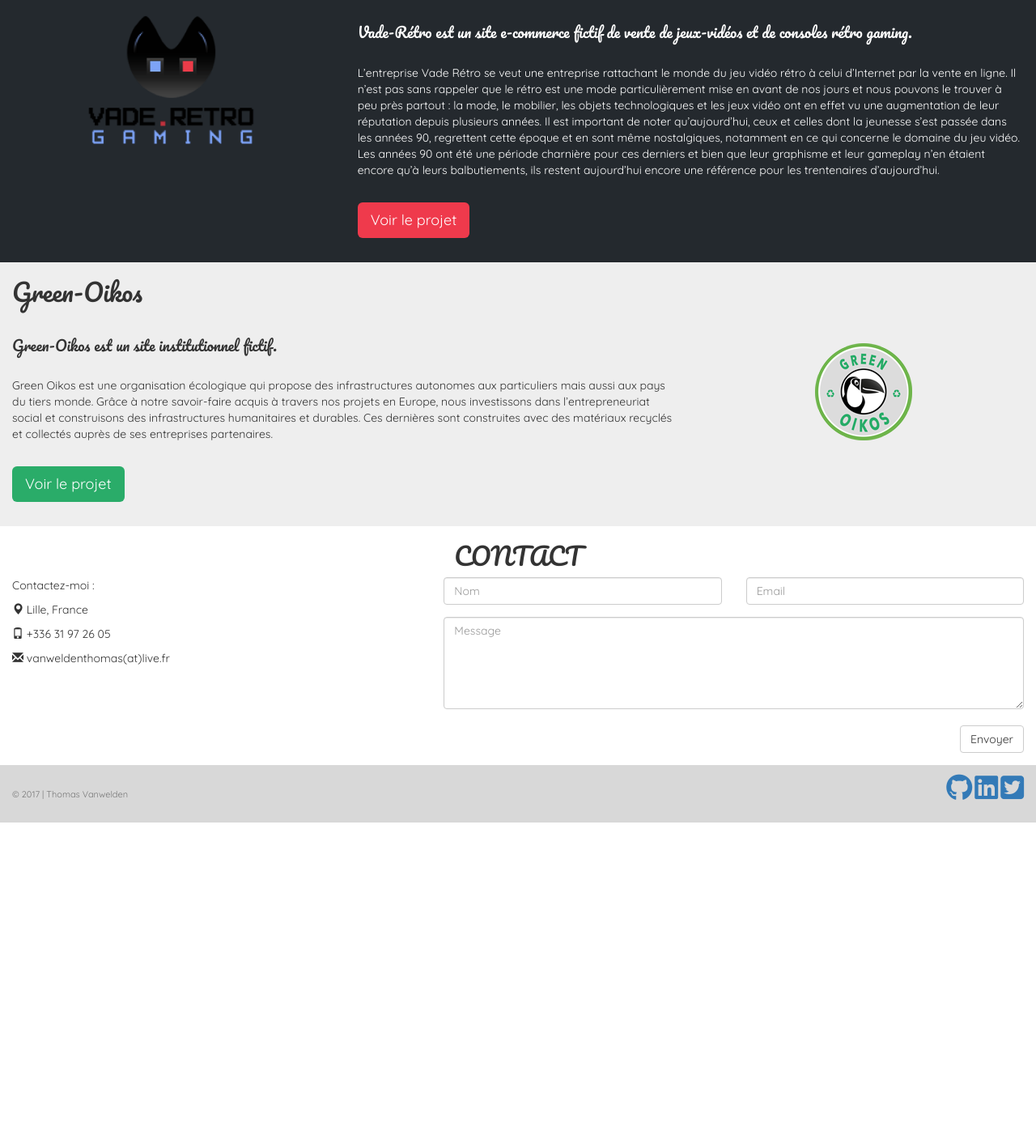
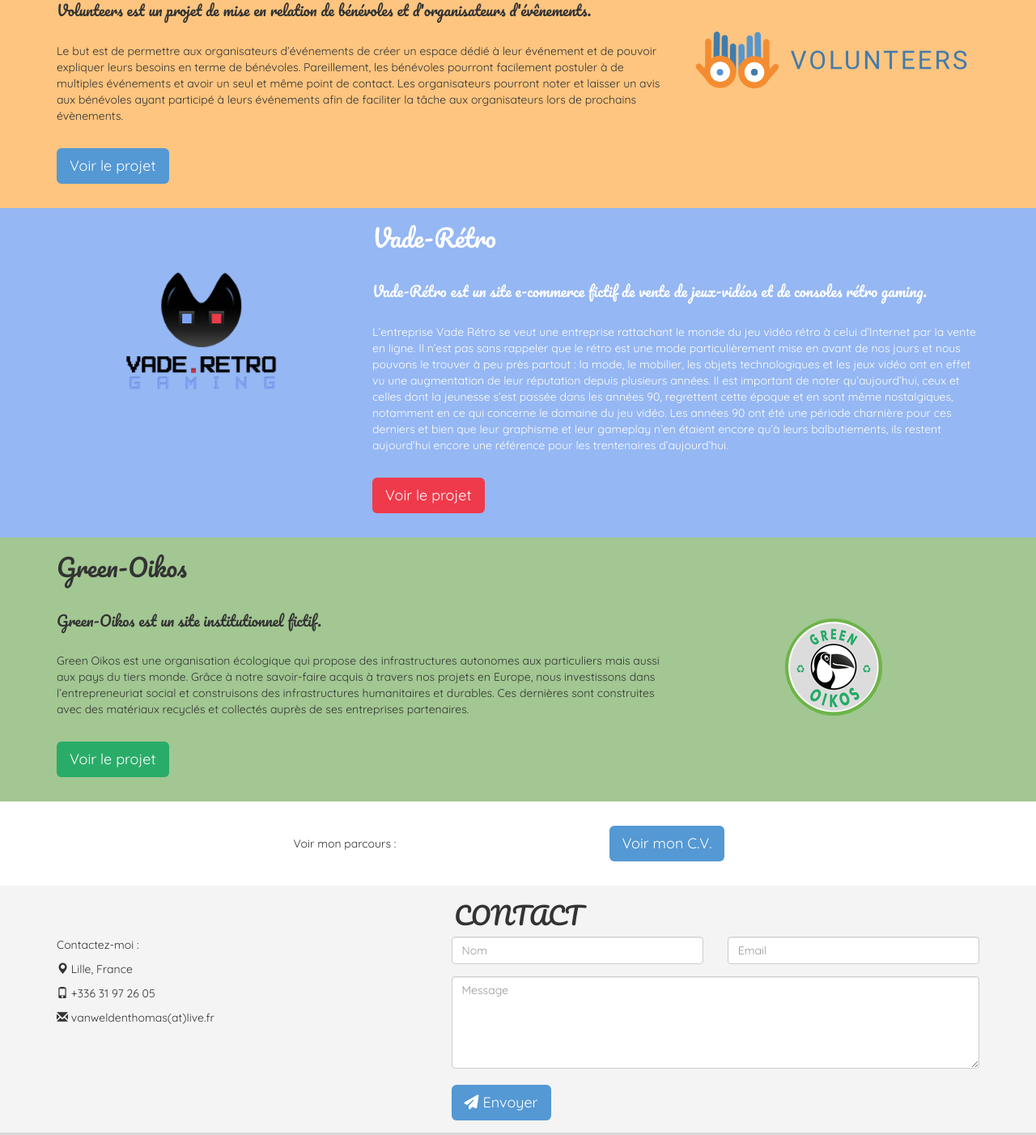
Before and after one commit to Totoyor/CV, a plain HTML site: page index.html in a window 1280 px wide. Shown: the part 646-2048 px from the top of the page at 81% size. Before the commit the page ends 1662 px from the top, so only its background shows below. Drawn offline with nearby package versions, Linux system fonts and the light colour scheme.

Commit message:
Modification du design et ajout de blocs

```diff
--- a/assets/css/custom.css
+++ b/assets/css/custom.css
@@ -4,6 +4,15 @@
 }
 h1, h2, h3, h4, h5, h6 {
     font-family: 'Pacifico', cursive;
+}
+
+.link-in-btn {
+    color: white;
+    text-decoration: none;
+}
+.link-in-btn:hover {
+    color: white;
+    text-decoration: none;
 }
 
 /*** Header ***/
@@ -15,6 +24,16 @@ h1, h2, h3, h4, h5, h6 {
 /*** Jumbotron ***/
 .jumbo-bg {
     margin-bottom: 0;
+}
+.title-jumbotron {
+    padding-bottom: 30px;
+}
+.img-profile {
+    width: 240px;
+    height: 240px;
+}
+.text-jumbotron {
+    padding-top: 30px;
 }
 
 /*** Bloc projet 1 ***/
@@ -38,7 +57,7 @@ h1, h2, h3, h4, h5, h6 {
 
 /*** Bloc projet 2 ***/
 .project_2 {
-    background-color: #24292E;
+    background-color: rgba(123, 165, 241, 0.80);
     padding-bottom: 30px;
     color: white;
 }
@@ -60,7 +79,7 @@ h1, h2, h3, h4, h5, h6 {
 
 /*** Bloc projet 3 ***/
 .project_3 {
-    background-color: #eee;
+    background-color: rgba(71, 144, 39, 0.5);
     padding-bottom: 30px;
 }
 .logo-project_3 {
@@ -72,9 +91,33 @@ h1, h2, h3, h4, h5, h6 {
     color: white;
 }
 .btn-project-3:hover {
-    background-color: #69B244;
+    background-color: rgba(42, 172, 105, 0.75);
     border: none;
     color: white;
+}
+
+/*** CV ***/
+.bg-cv {
+    background-color: #fff;
+    padding: 30px 0px;
+}
+.text-cv {
+    line-height: 44px;
+}
+.btn-cv {
+    background-color: #5498d4;
+    border: none;
+    color: white;
+}
+.btn-cv:hover {
+    background-color: #71a4d1;
+    border: none;
+    color: white;
+}
+
+/*** Contact ****/
+.bg-contact {
+    background-color: #F4F4F4;
 }
 
 
@@ -90,5 +133,5 @@ h1, h2, h3, h4, h5, h6 {
     line-height: 60px;
 }
 .social-icons {
-    line-height: 60px;
+    padding-top: 15px;
 }
--- a/index.html
+++ b/index.html
@@ -50,30 +50,33 @@
 
 		<!-- Container Jumbotron -->
 		<div class="jumbotron jumbo-bg text-center">
-		  <h2 class="">Chef de projet junior</h1>
-		  <p class="">Le web est ma passion, venez découvrir mes différents projets.</p>
+		  <h2 class="title-jumbotron">Chef de projet junior</h1>
+		  <img src="assets/images/triangle-penrose.png" alt="Thomas Vanwelden" class="img-circle img-profile">
+		  <p class="text-jumbotron">Le web est ma passion, venez découvrir mes différents projets.</p>
 		</div>
 
 		<!-- Container Project 1 -->
-		<div id="project_1" class="container-fluid project_1">
+		<div class="project_1">
+			<div id="project_1" class="container">
 			  <div class="row">
 			    <div class="col-sm-8">
 			      <h2>Volunteers</h2><br>
 			      <h4>Volunteers est un projet de mise en relation de bénévoles et d'organisateurs d'évênements.</h4><br>
 			      <p>Le but est de permettre aux organisateurs d’événements de créer un espace dédié à leur événement et de pouvoir expliquer leurs besoins en terme de bénévoles. Pareillement, les bénévoles pourront facilement postuler à de multiples événements et avoir un seul et même point de contact. Les organisateurs pourront noter et laisser un avis aux bénévoles ayant participé à leurs événements afin de faciliter la tâche aux organisateurs lors de prochains évènements.</p>
-		      <br><button class="btn btn-default btn-lg btn-project-1">Voir le projet</button>
+			      <br><button class="btn btn-default btn-lg btn-project-1"><a class="link-in-btn" href="nicolasmimault.com/Volunteers-master/">Voir le projet</a></button>
 			    </div>
 			    <div class="col-sm-4 text-center">
 			      <img src="assets/images/logo_volonteers3.svg" alt="logo" class="logo-project_1">
 			    </div>
 			  </div>
 			</div>
-
+		</div>
 
 
 
 		<!-- Container Project 2 -->
-		<div id="project_2" class="container-fluid project_2">
+		<div class="project_2">
+			<div id="project_2" class="container">
 			  <div class="row">
 			    <div class="col-sm-4 text-center">
 			      <img src="assets/images/logo-vade-retro-new.png" alt="logo" class="logo-project_2">
@@ -86,9 +89,11 @@
 			    </div>
 			  </div>
 			</div>
+		</div>
 
 		<!-- Container Project 3 -->
-		<div id="project_3" class="container-fluid project_3">
+		<div class="project_3">
+			<div id="project_3" class="container">
 			  <div class="row">
 			    <div class="col-sm-8">
 			      <h2>Green-Oikos</h2><br>
@@ -101,9 +106,26 @@
 			    </div>
 			  </div>
 			</div>
+		</div>
+
+		<!-- Container (CV Section) -->
+		<div class="bg-cv">
+			<div class="container">
+				<div class="row">
+					<div class="col-sm-3 col-sm-offset-3">
+					<span class="text-cv">Voir mon parcours :</span>
+					</div>
+					<div class="col-sm-5 col-sm-offset-1">
+							<button class="btn btn-default btn-lg btn-cv">Voir mon C.V.</button>
+					</div>
+				</div>
+			</div>
+		</div>
+
 
 		<!-- Container (Contact Section) -->
-		<div id="contact" class="container-fluid bg-grey">
+		<div class="bg-contact">
+			<div id="contact" class="container">
 			  <h2 class="text-center">CONTACT</h2>
 			  <div class="row">
 			    <div class="col-sm-5">
@@ -124,22 +146,27 @@
 			      <textarea class="form-control" id="comments" name="comments" placeholder="Message" rows="5"></textarea><br>
 			      <div class="row">
 			        <div class="col-sm-12 form-group">
-		          <button class="btn btn-default pull-right" type="submit">Envoyer</button>
+			          <button class="btn btn-default btn-lg btn-cv" type="submit"><i class="fa fa-send " aria-hidden="true"></i> Envoyer</button>
+			        </div>
 			      </div>
 			    </div>
 			  </div>
 			</div>
 		</div>
 
-		<footer class="container-fluid footer">
+		<footer class="footer">
+			<div class="container-fluid">
 		    	<div class="row">
-    			<div class="col-md-12">
+	    			<div class="col-md-10">
 	          <span class="credentials">© 2017 | Thomas Vanwelden</span>
+	          </div>
+	          <div class="col-md-2">
 	          	<span class="pull-right social-icons">
 	              <a href="https://github.com/Totoyor"><i class="fa fa-github fa-3x" aria-hidden="true"></i></a>
 	              <a href="https://www.linkedin.com/in/thomasvanwelden/"><i class="fa fa-linkedin-square fa-3x" aria-hidden="true"></i></a>
 	              <a href="https://twitter.com/VanweldenThomas"><i class="fa fa-twitter-square fa-3x" aria-hidden="true"></i></a>
 	            </span>
+	          </div>
 	        </div>
         </div>
 		</footer>
```
Also changed, not shown: assets/images/profile.jpg (added), assets/images/triangle-penrose.png (added), 3 other files. Lines whose indentation alone changed are shown as unchanged.
